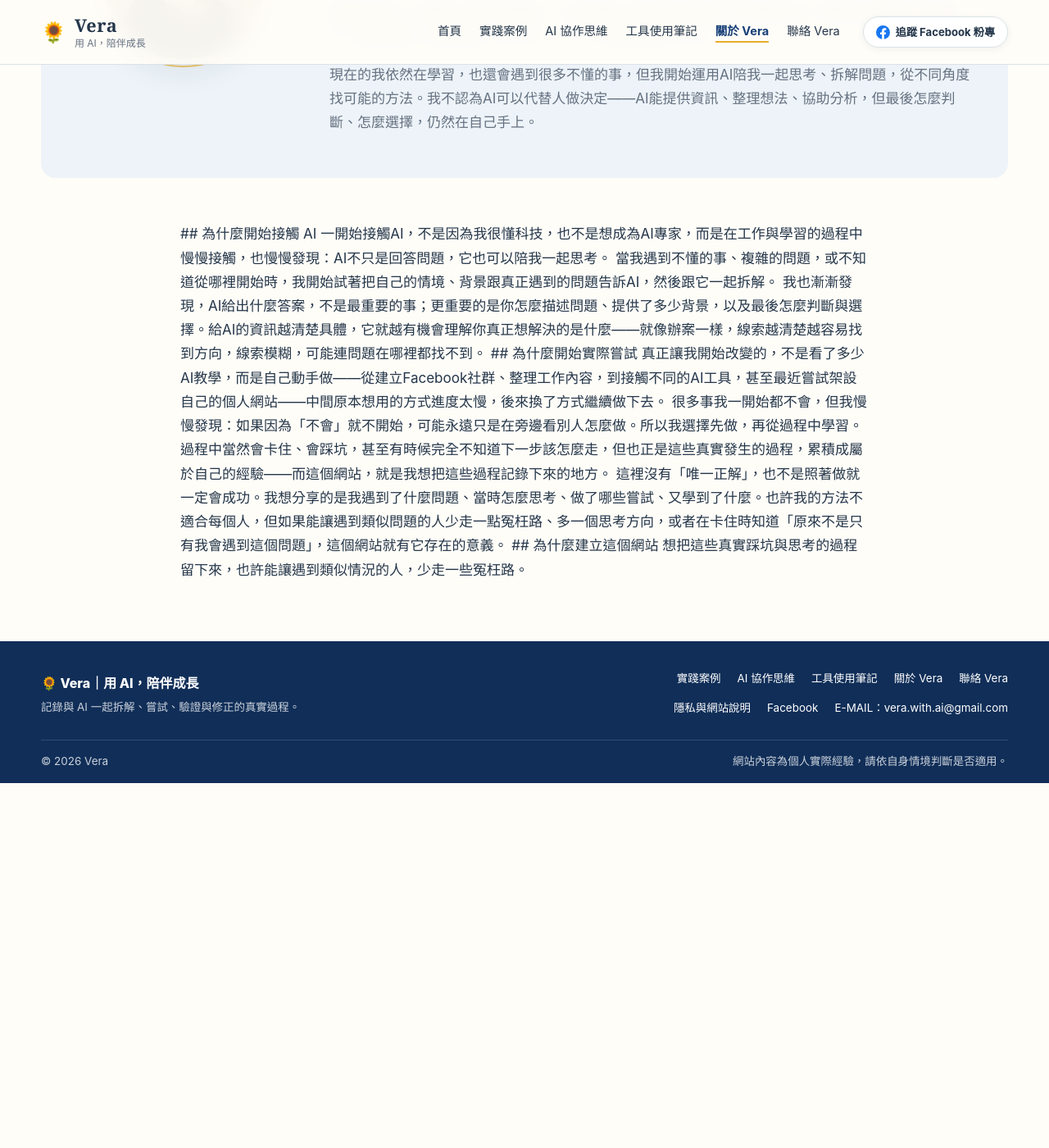
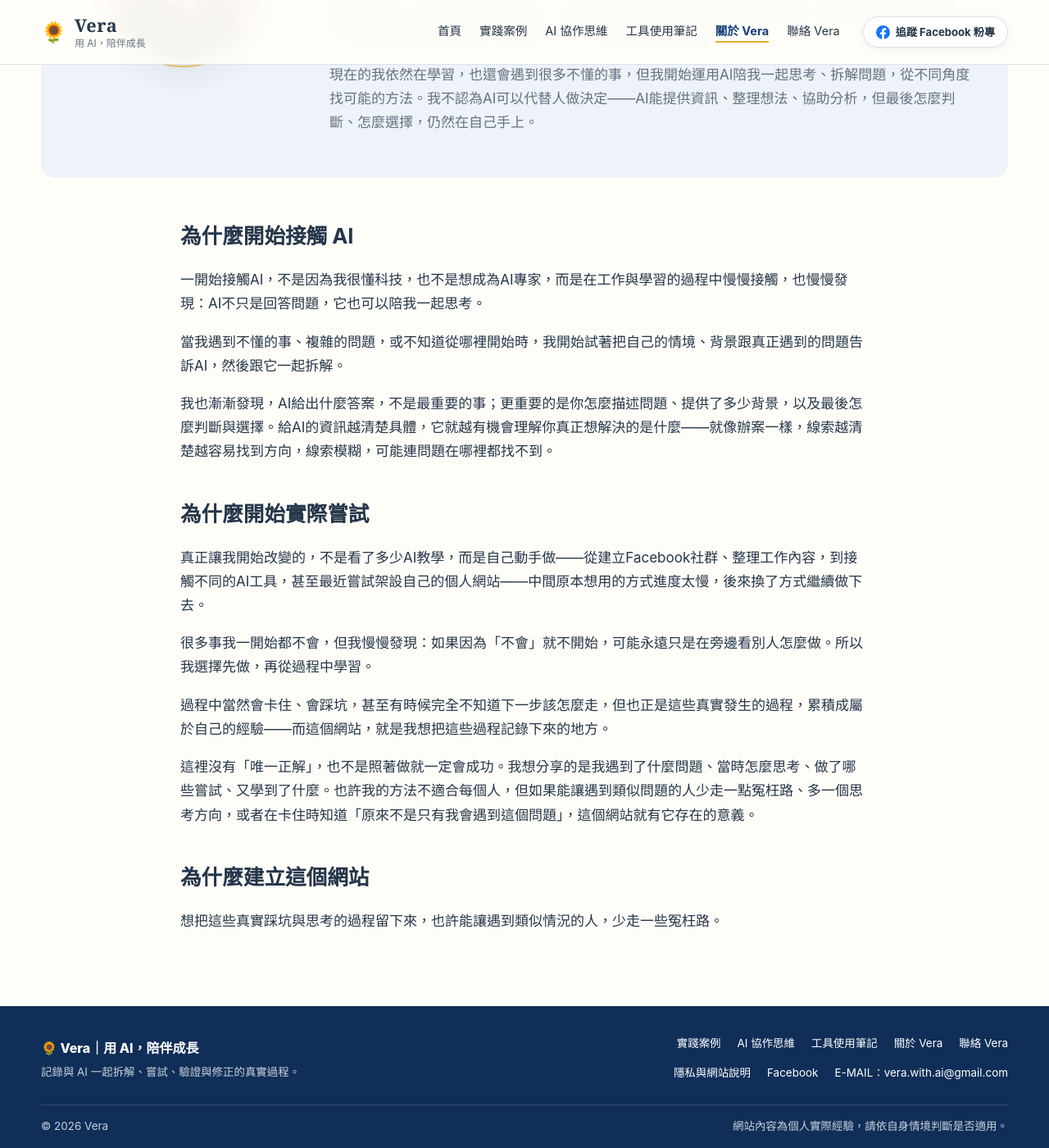
Before and after one commit to Vera-With-AI/Vera-With-AI.github.io, a Jekyll site: the page built from about.md, in a window 1280 px wide and 1400 px high, scrolled down 404 px. Shown: the whole window at 82% size. Built offline with Jekyll 4.4.1, drawn with Linux system fonts in a browser that asks for light colours; before the commit the page ends 1359 px from its top, so only the background shows below that.

Commit message:
修正關於頁內容轉譯

```diff
--- a/_config.yml
+++ b/_config.yml
@@ -13,7 +13,7 @@ collections:
 
 markdown: kramdown
 
-css_version: 52
+css_version: 53
 google_analytics_measurement_id: "G-4YBJGF1WWB"
 
 exclude:
--- a/about.md
+++ b/about.md
@@ -24,7 +24,7 @@ description: "我不是 AI 專家，也沒有 IT 背景，跟很多人一樣從
   </div>
 </section>
 
-<div class="about-story">
+<div class="about-story" markdown="1">
 
 ## 為什麼開始接觸 AI
 
```
